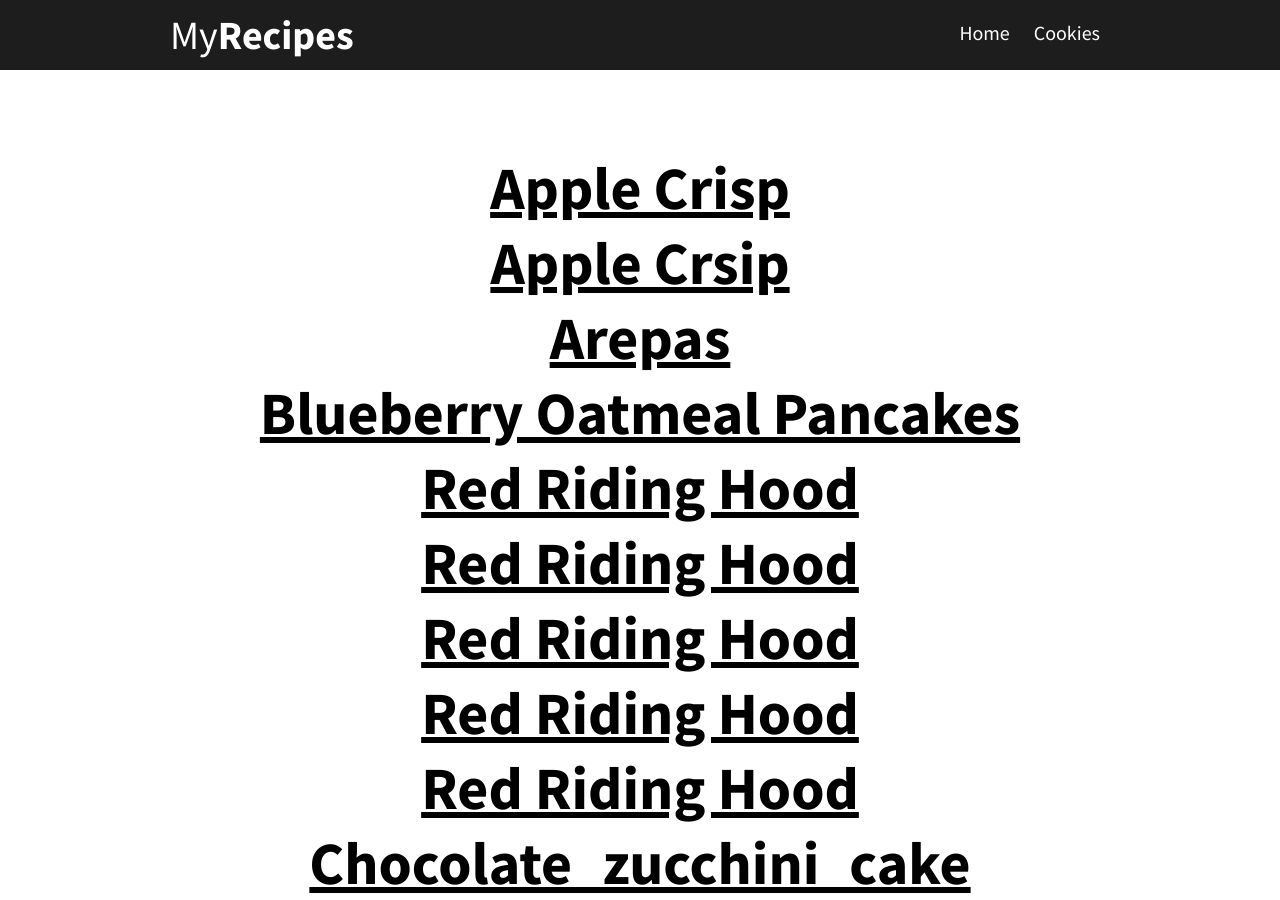
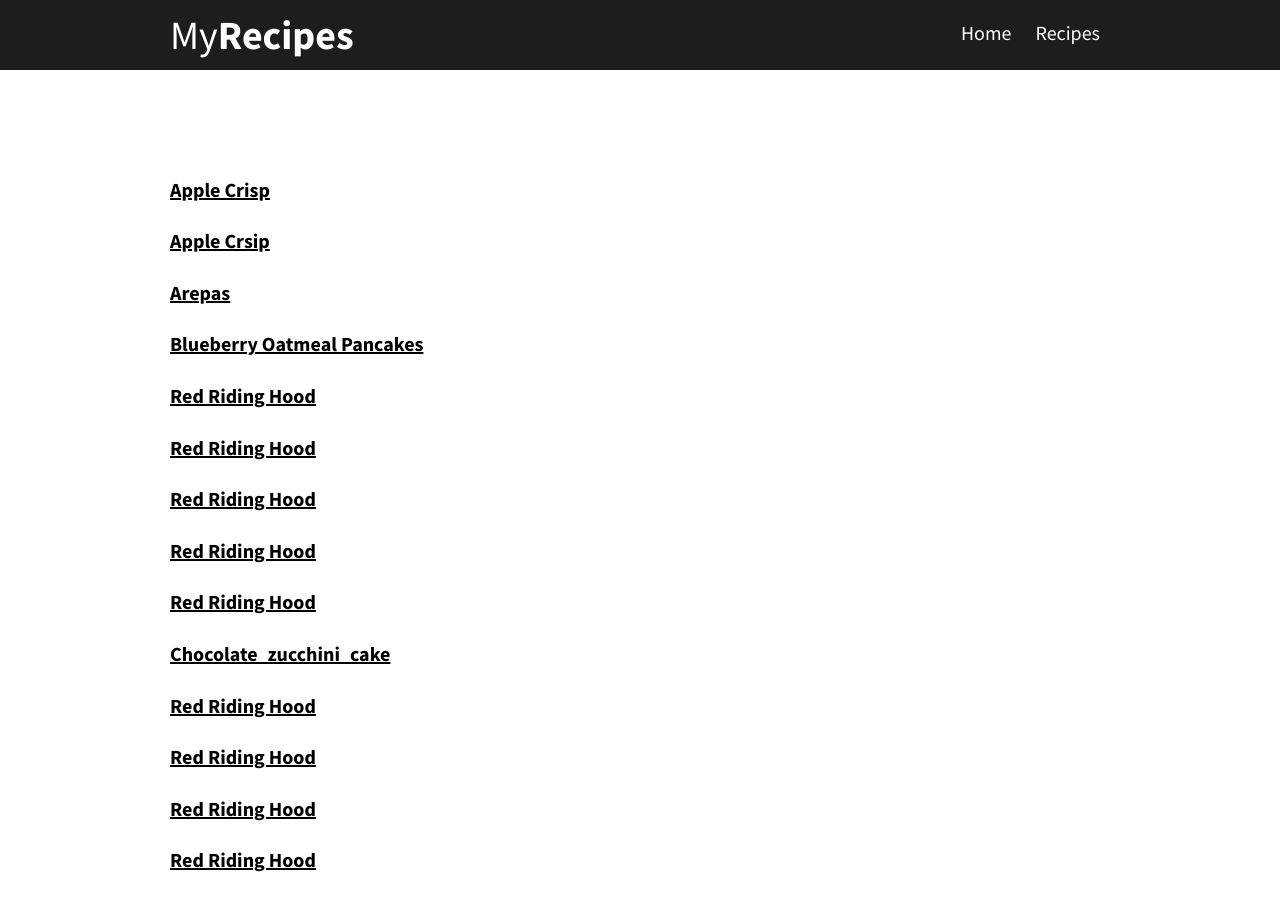
Before and after one commit to idcrosby/recipes, a Jekyll site: the page built from docs/recipes.html, in a window 1280 px wide and 900 px high. Built offline with Jekyll 4.4.1, drawn with Linux system fonts in a browser that asks for light colours.

Commit message:
fix file typo

```diff
--- a/docs/_layouts/default.html
+++ b/docs/_layouts/default.html
@@ -12,7 +12,7 @@
         <nav class="main-nav">
           <ul>
             <li><a href="/">Home</a></li>
-            <li><a href="/recipes.html">Cookies</a></li>
+            <li><a href="/recipes.html">Recipes</a></li>
           </ul>
         </nav>
         <h1><a href="/">My<strong>Recipes</strong></a></h1>
--- a/docs/recipes.html
+++ b/docs/recipes.html
@@ -4,6 +4,7 @@
 ---
 {% for recipe in site.recipes %}
 	<div class="recipe">
-		<h2><a href="{{ recipe.url }}">{{ recipe.title }}</a></h2>
+		<h4><a href="{{ recipe.url }}">{{ recipe.title }}</a></h4>
+		{{ recipe.description }}
 	</div>
 {% endfor %}
```
Also changed, not shown: docs/_layouts/recipe.html (renamed from docs/_layouts/recipes.html).
